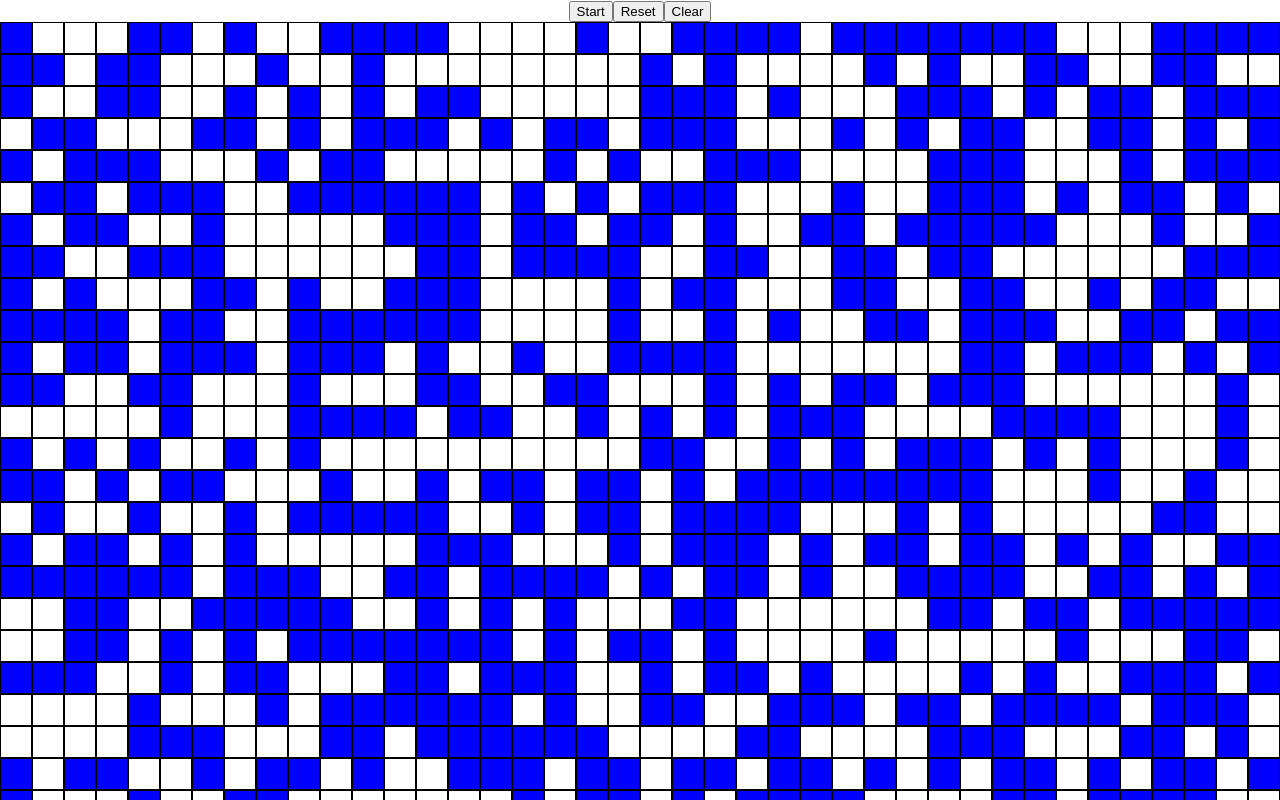
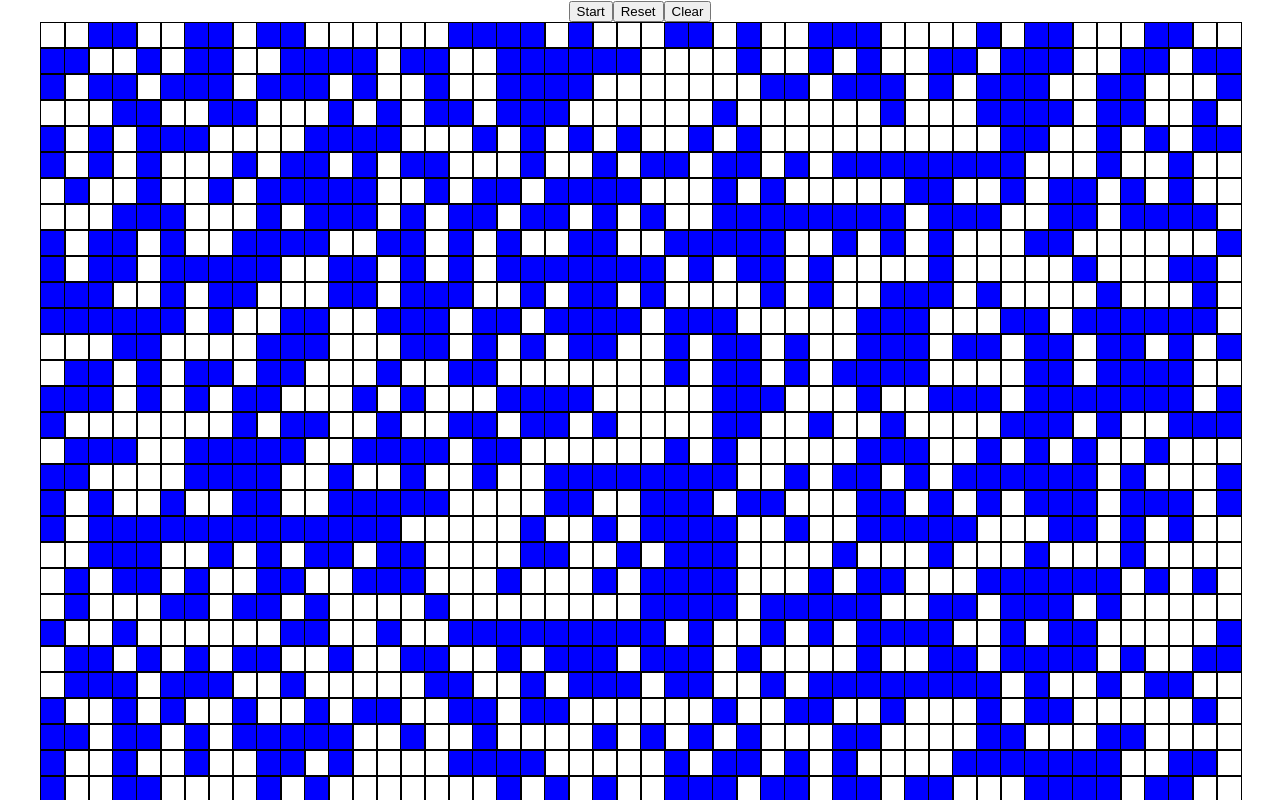
Before and after one commit to lucas-norris/game-of-life, a React (Create React App) app: page / in a window 1280 px wide. Shown: the top 800 px of the page. Built offline with nearby package versions, Linux system fonts and the light colour scheme.

Commit message:
changed board styling

```diff
--- a/src/App.js
+++ b/src/App.js
@@ -1,7 +1,7 @@
 import './App.css'
 import React, { useState, useEffect, useRef } from 'react'
 
-const cols = 45
+const cols = 50
 const rows = 30
 
 const randomGrid = () => {
@@ -108,14 +108,21 @@
       >
         Clear
       </button>
-      <div style={{ display: 'flex', flexWrap: 'wrap' }}>
+      <div
+        style={{
+          display: 'grid',
+          gridTemplateColumns: `repeat(${cols}, 24px)`,
+          width: 'fit-content',
+          margin: '0 auto',
+        }}
+      >
         {grid &&
           grid.map((rows, i) =>
             rows.map((col, k) => (
               <div
                 style={{
-                  width: 30,
-                  height: 30,
+                  width: 24,
+                  height: 24,
                   backgroundColor: grid[i][k] ? 'blue' : '',
                   border: '1px solid black',
                 }}
```
